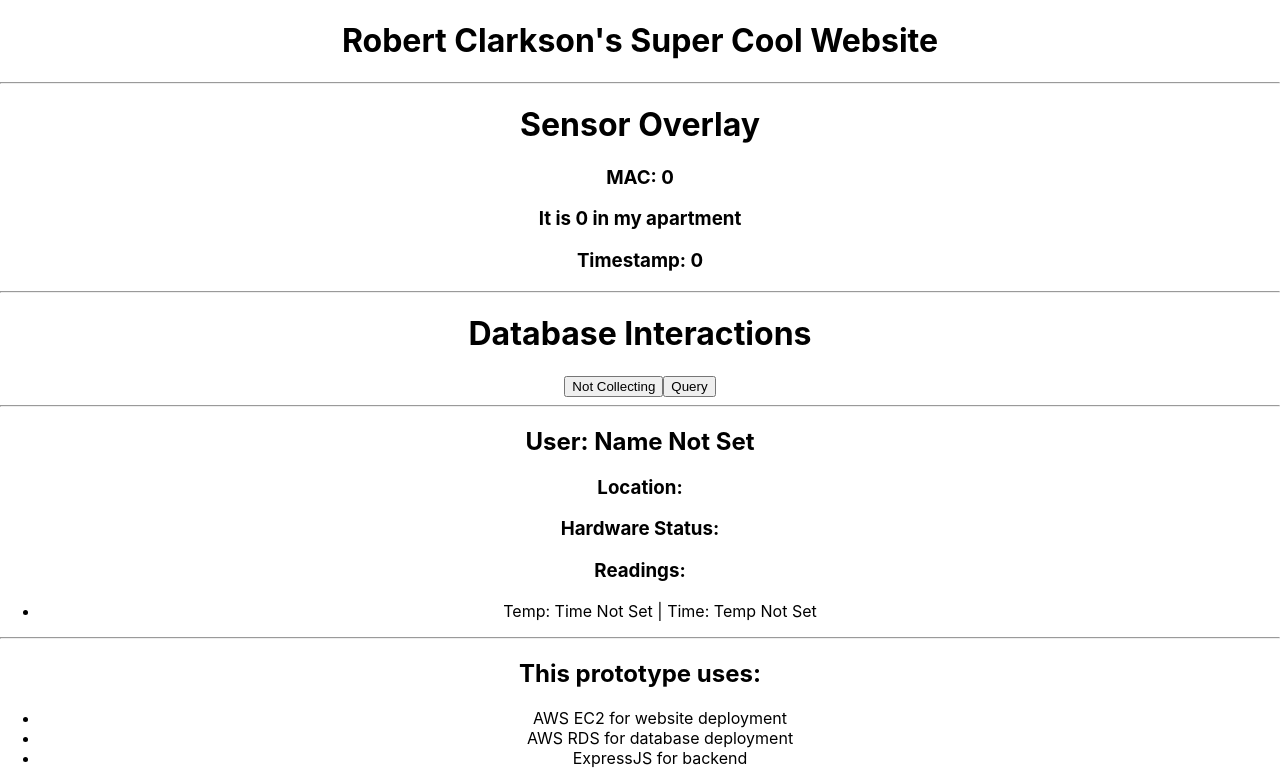
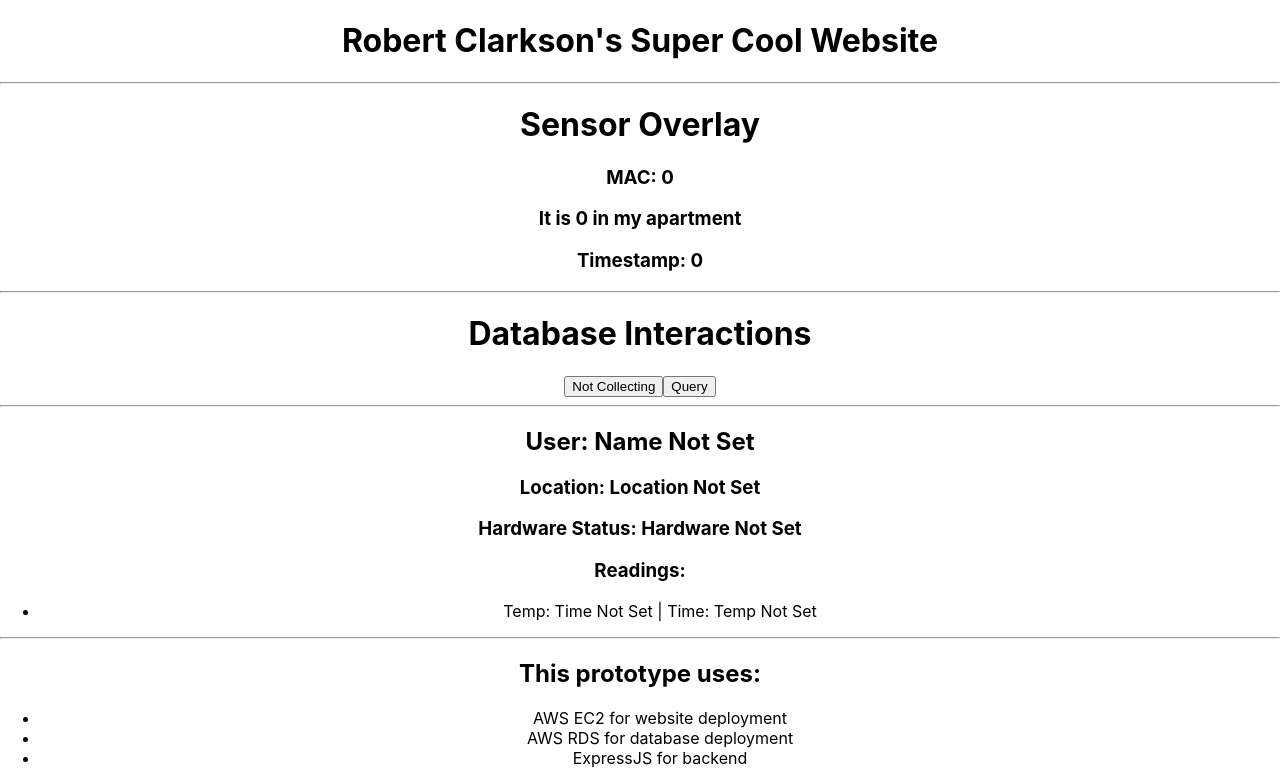
Before and after one commit to robertIanClarkson/Bottomless-Prototype, a React (Create React App) app in the folder react-backend/client/: page / in a window 1280 px wide. Shown: the top 769 px of the page. Built offline with nearby package versions, Linux system fonts and the light colour scheme; no server answers.

Commit message:
Typos! we love them!

```diff
--- a/react-backend/client/src/App.js
+++ b/react-backend/client/src/App.js
@@ -18,7 +18,7 @@ class App extends Component {
       user: {
         name: "Name Not Set",
         location: "Location Not Set",
-        Harware: "Hardware Not Set",
+        hardware: "Hardware Not Set",
         readings: [["Time Not Set", "Temp Not Set"]]
       }
     };
--- a/react-backend/client/src/components/DatabaseInteractions.js
+++ b/react-backend/client/src/components/DatabaseInteractions.js
@@ -15,8 +15,8 @@ export class DatabaseInteractions extends React.Component {
         <button onClick={this.props.onQuery}>Query</button>
         <hr/>
         <h2>User: {this.props.user.name}</h2>
-        <h3>Location: {this.props.location}</h3>
-        <h3>Hardware Status: {this.props.hardware}</h3>
+        <h3>Location: {this.props.user.location}</h3>
+        <h3>Hardware Status: {this.props.user.hardware}</h3>
         <h3>Readings:</h3>
         <ul>
           {this.props.user.readings.map((reading) => <li>Temp: {reading[0]} | Time: {reading[1]}</li>)}
```
